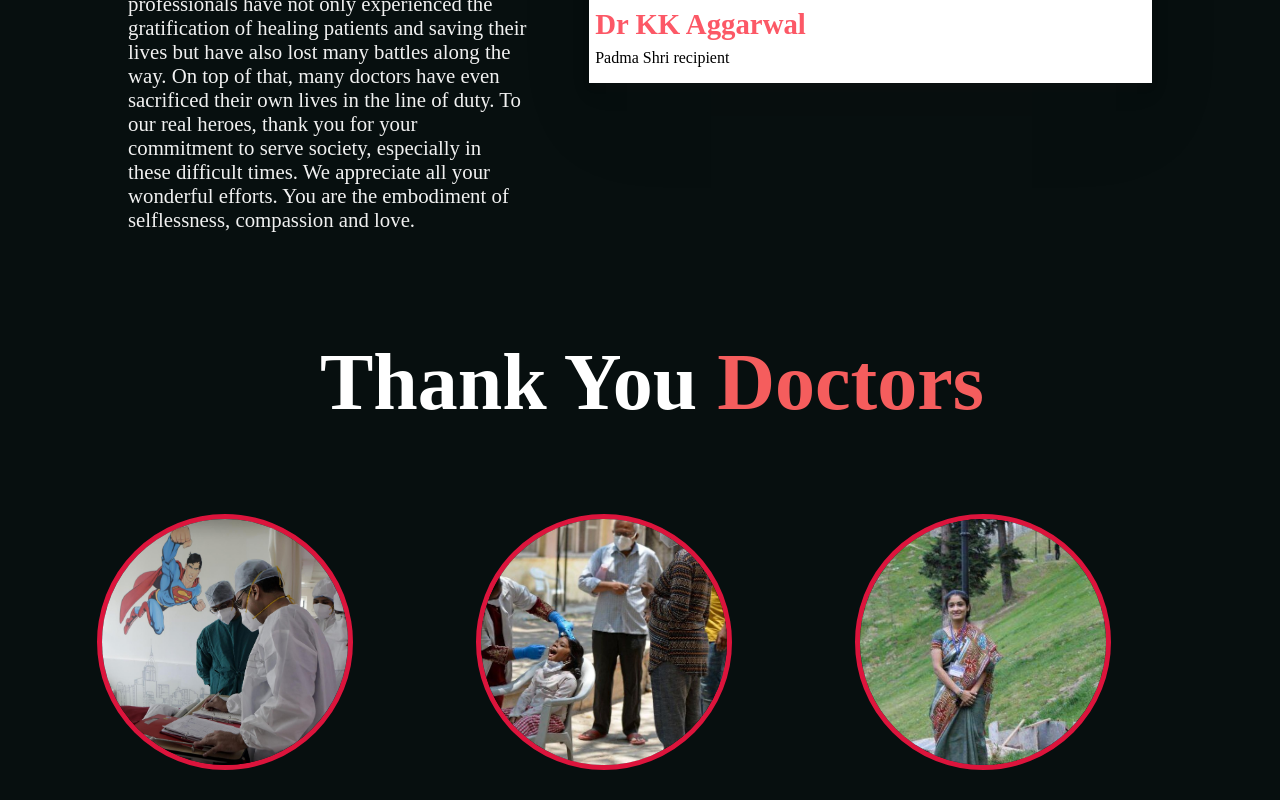
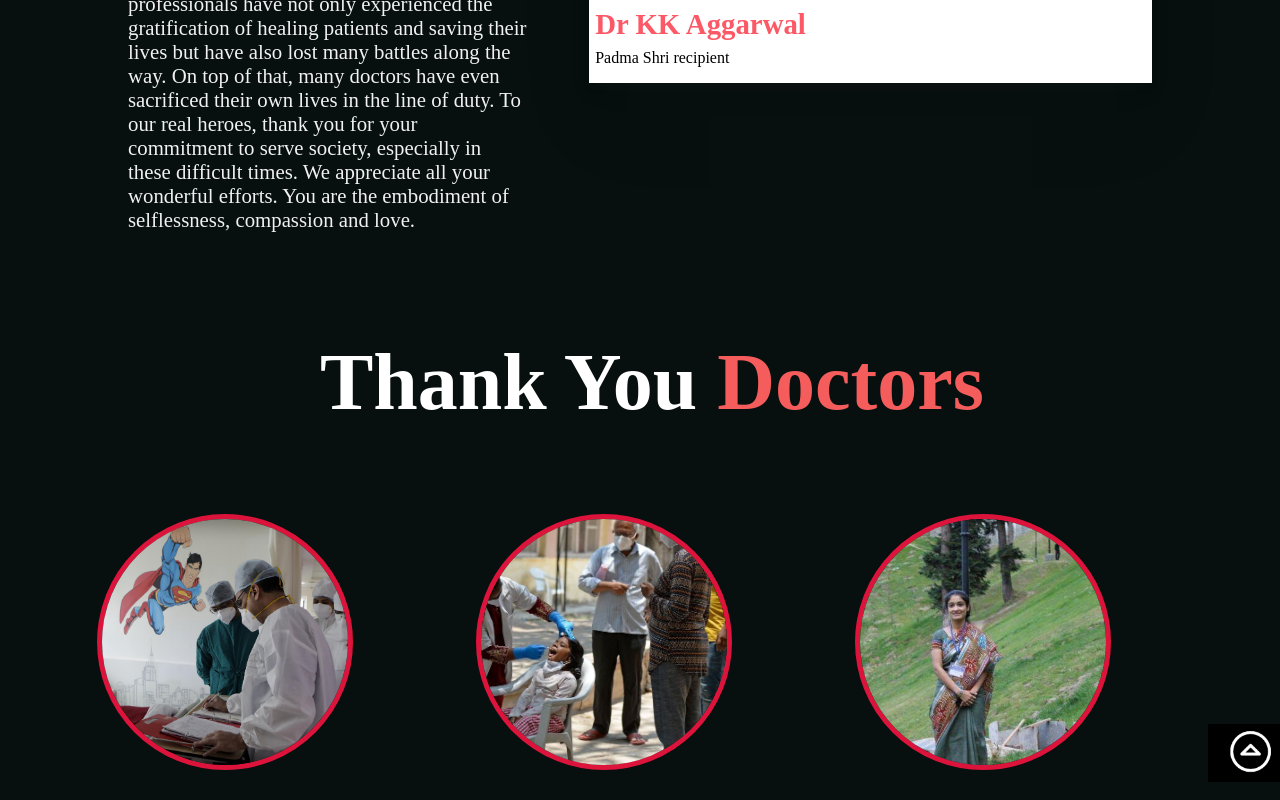
Before and after one commit to Dacr0n/ThankYouDoctors.github.io, a plain HTML site: page stats.html in a window 1280 px wide. Shown: the part 1412-2212 px from the top of the page. Drawn offline with nearby package versions, Linux system fonts and the light colour scheme.

Commit message:
GotoTop(added)

```diff
--- a/stats.css
+++ b/stats.css
@@ -431,3 +431,25 @@ mark.yo{
     bottom: -65rem;
     left: 25%;
 }
+
+
+
+.gotop{
+    width: 6%;
+    background: black;
+    color: white;
+    position: absolute;
+    transform: translateY(9rem);
+    transition: transform 1s ;
+
+}
+
+.gotop::after{
+    width: 0%;
+}
+
+.gotop:hover{
+
+    transform: translateY(8.5rem);
+    width: 6.1%;
+}
--- a/stats.html
+++ b/stats.html
@@ -197,6 +197,9 @@
                         </div>
                         <div class="heading" >
                             <h2>Thank You <mark class="yo"> Doctors</mark></h2>
+                            <a href="#">
+                            <img src="Whitegotop.png" class="gotop">
+                            </a>
                         </div>
                     </div>
 
```
Also changed, not shown: Scolltop.png (added), Whitegotop.png (added), scrolltop.svg (added).
